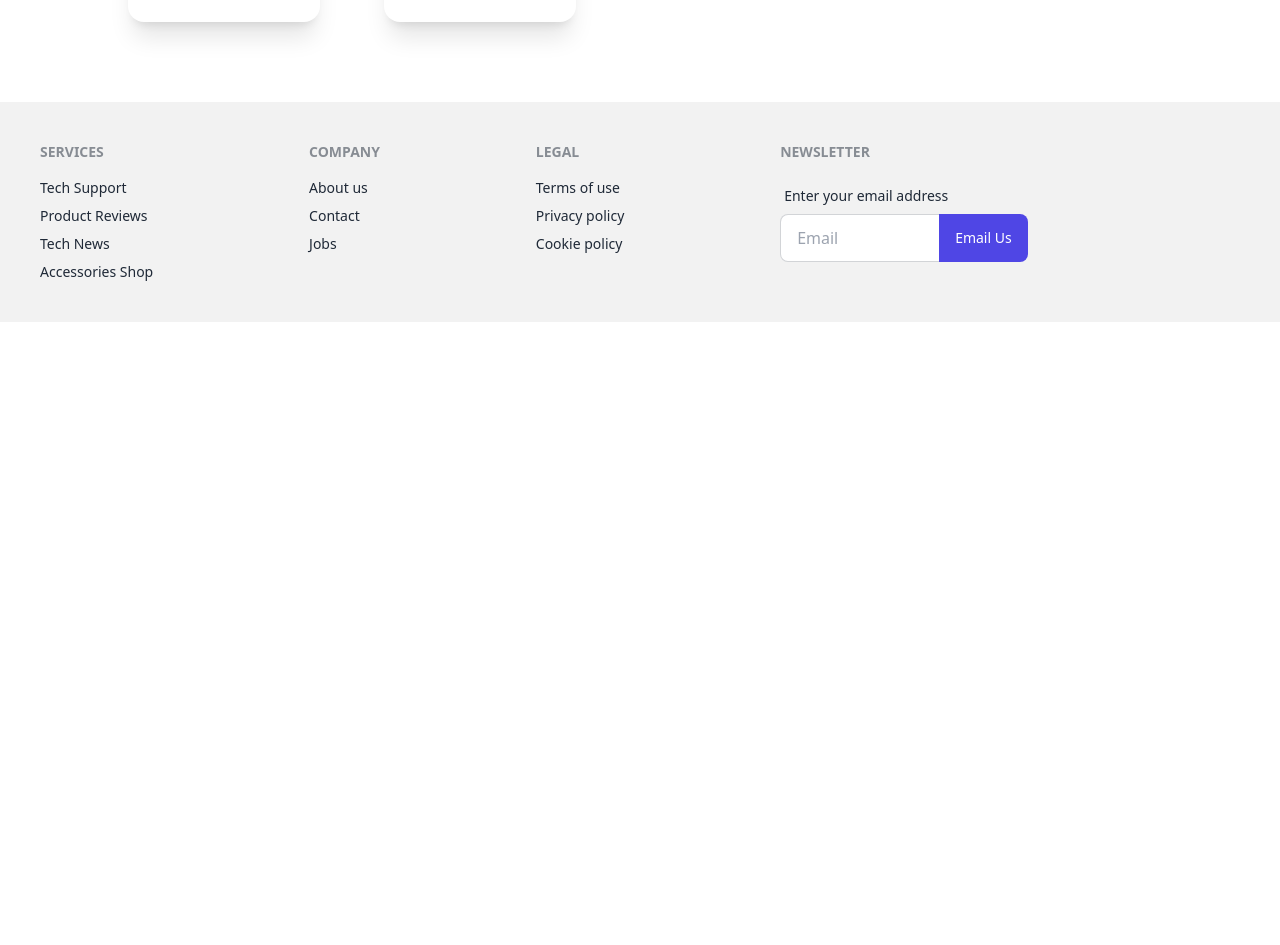
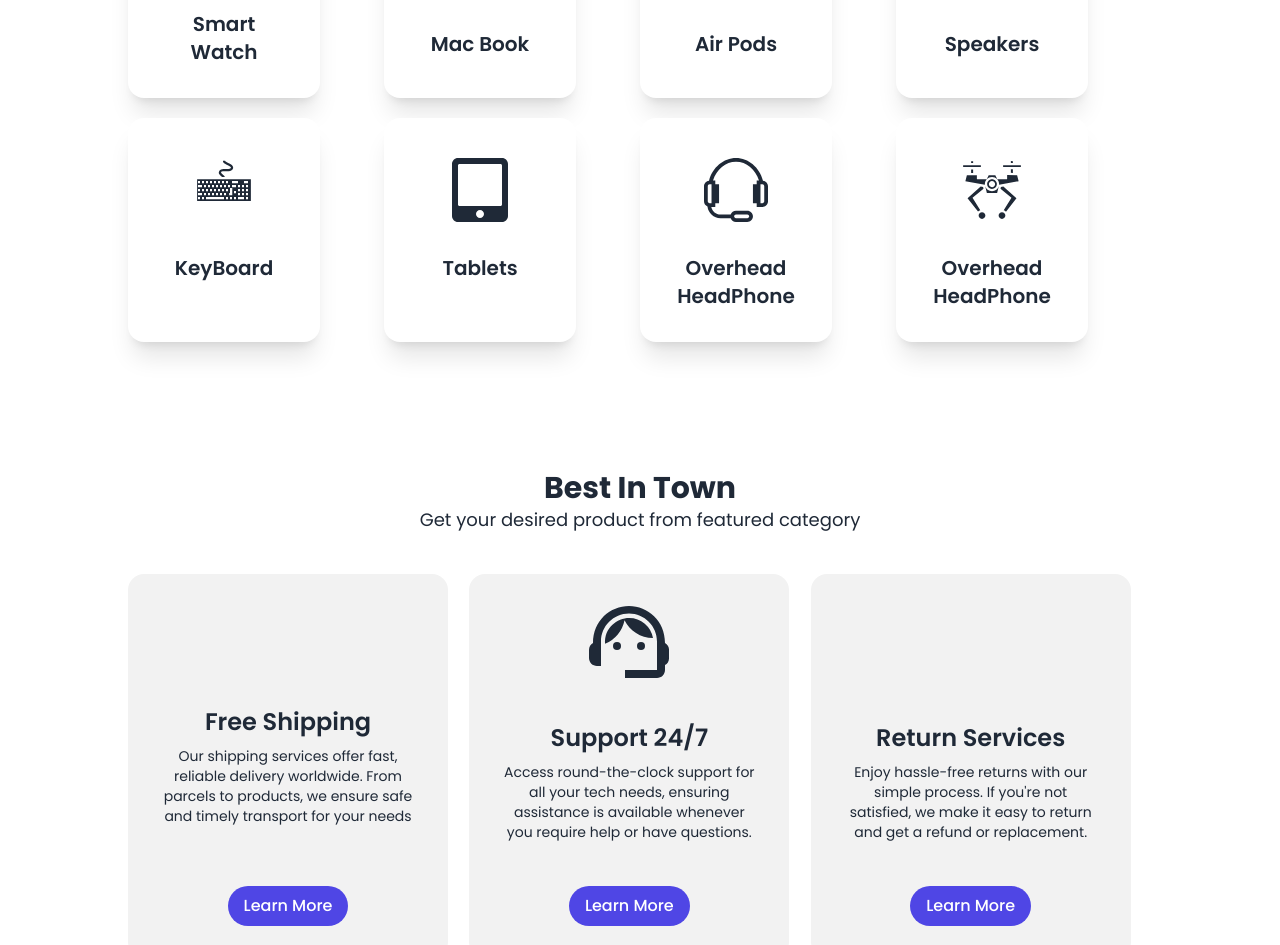
Before and after one commit to beenyamin/Assignment-10-Client, a React (Vite) app: page / in a window 1280 px wide. Shown: the part 785-1730 px from the top of the page. Before the commit the page ends 1107 px from the top, so only its background shows below. Built offline with nearby package versions, Linux system fonts and the light colour scheme; some icons are missing.

Commit message:
Added two extra sections in the home page

```diff
--- a/src/Components/Extra2Section/Extra2Section.jsx
+++ b/src/Components/Extra2Section/Extra2Section.jsx
@@ -1,37 +1,110 @@
 
 import {  BsSmartwatch } from 'react-icons/bs';
+import {  MdLaptopMac } from 'react-icons/md';
+import {  TbDeviceAirpods} from 'react-icons/tb';
+import {  BsSpeakerFill} from 'react-icons/bs';
+import {  GiKeyboard } from 'react-icons/gi';
+import {  FaTabletAlt} from 'react-icons/fa';
+import {  TfiHeadphoneAlt} from 'react-icons/tfi';
+import {  GiDeliveryDrone} from 'react-icons/gi';
+
+
 
 const Extra2Section = () => {
     return (
-        <div className='text-center justify-center'>
+        <div className='text-center justify-center mt-28 lg:mt-0'>
             <h2 className='font-bold text-3xl'>FEATURED CATEGORIES</h2>
             <p className='font-normal text-lg'>Get your desired product from featured category</p>
 
 
 
 
-      <div className="grid lg:grid-cols-4 grid-cols-2 mt-5">
+      <div className="grid lg:grid-cols-4 grid-cols-1 mt-5 pl-14 lg:pl-0 space-y-5 ">
 
             <div className="card w-48 bg-base-100 shadow-xl">
                 <figure className="px-10 pt-10 ">
-                <BsSmartwatch className=''></BsSmartwatch>
+                <BsSmartwatch className='w-52 h-16'></BsSmartwatch>
                 </figure>
                 <div className="card-body items-center text-center">
-                    <h2 className="card-title">Shoes!</h2>
+                    <h2 className="card-title">Smart Watch</h2>
                 </div>
             </div>
+
             <div className="card w-48 bg-base-100 shadow-xl">
                 <figure className="px-10 pt-10">
+
+                    <MdLaptopMac className='w-52 h-16'></MdLaptopMac>
                 </figure>
                 <div className="card-body items-center text-center">
-                    <h2 className="card-title">Shoes!</h2>
+                    <h2 className="card-title">Mac Book</h2>
                 </div>
             </div>
 
 
-      </div>
+            <div className="card w-48 bg-base-100 shadow-xl">
+                <figure className="px-10 pt-10">
+
+                  <TbDeviceAirpods className='w-52 h-16'></TbDeviceAirpods>
+                </figure>
+                <div className="card-body items-center text-center">
+                    <h2 className="card-title">Air Pods</h2>
+                </div>
+            </div>
 
 
+
+            <div className="card w-48 bg-base-100 shadow-xl">
+                <figure className="px-10 pt-10">
+
+
+                  <BsSpeakerFill className='w-52 h-16'></BsSpeakerFill>
+                </figure>
+                <div className="card-body items-center text-center">
+                    <h2 className="card-title">Speakers</h2>
+                </div>
+            </div>
+
+
+            <div className="card w-48 bg-base-100 shadow-xl">
+                <figure className="px-10 pt-10">
+                  <GiKeyboard className='w-52 h-16'></GiKeyboard>
+                </figure>
+                <div className="card-body items-center text-center">
+                    <h2 className="card-title">KeyBoard</h2>
+                </div>
+            </div>
+
+            <div className="card w-48 bg-base-100 shadow-xl">
+                <figure className="px-10 pt-10">
+                  <FaTabletAlt className='w-52 h-16'></FaTabletAlt>
+                </figure>
+                <div className="card-body items-center text-center">
+                    <h2 className="card-title">Tablets</h2>
+                </div>
+            </div>
+
+            <div className="card w-48 bg-base-100 shadow-xl">
+                <figure className="px-10 pt-10">
+                  <TfiHeadphoneAlt className='w-52 h-16'></TfiHeadphoneAlt>
+                </figure>
+                <div className="card-body items-center text-center">
+                    <h2 className="card-title">Overhead HeadPhone</h2>
+                </div>
+            </div>
+
+            <div className="card w-48 bg-base-100 shadow-xl">
+                <figure className="px-10 pt-10">
+
+                  <GiDeliveryDrone className='w-52 h-16'></GiDeliveryDrone>
+                </figure>
+                <div className="card-body items-center text-center">
+                    <h2 className="card-title">Overhead HeadPhone</h2>
+                </div>
+            </div>
+
+
+
+      </div>
         </div>
 
 
--- /dev/null
+++ b/src/Components/Extra2Section/ExtraOthers.jsx
@@ -0,0 +1,73 @@
+
+import {  LiaShippingFastSolid} from 'react-icons/lia';
+import {  MdSupportAgent} from 'react-icons/md';
+import {  PiKeyReturnFill} from 'react-icons/pi';
+
+
+const ExtraOthers = () => {
+    return (
+        <div>
+
+
+            <div className='text-center justify-center mt-28 lg:mt-32 '>
+                <h2 className='font-bold text-3xl'>Best In Town</h2>
+                <p className='font-normal text-lg'>Get your desired product from featured category</p>
+            </div>
+
+
+            <div className="grid lg:grid-cols-3 grid-cols-1 mt-5 lg:pl-0 space-y-5  ">
+
+                <div className="card bg-base-200 h-96 w-80 mt-5">
+                    <figure className="px-10 pt-5">
+                        <LiaShippingFastSolid className='w-52 h-20'></LiaShippingFastSolid>
+                    </figure>
+                    <div className="card-body items-center text-center">
+                        <h2 className=" text-2xl font-semibold">Free Shipping</h2>
+                        <p className="font-normal text-sm">Our shipping services offer fast, reliable delivery worldwide. From parcels to products, we ensure safe and timely transport for your needs</p>
+                        <div className="card-actions">
+                            <button className="px-4 py-2 rounded-full bg-indigo-600 text-white font-medium">Learn More</button>
+                        </div>
+                    </div>
+                </div>
+
+
+
+                <div className="card bg-base-200 h-96 w-80 ">
+                    <figure className="px-10 pt-5 ">
+                        <MdSupportAgent className='w-52 h-24'></MdSupportAgent>
+                    </figure>
+                    <div className="card-body items-center text-center">
+                        <h2 className=" text-2xl font-semibold"> Support 24/7 </h2>
+                        <p className="font-normal text-sm">Access round-the-clock support for all your tech needs, ensuring assistance is available whenever you require help or have questions.</p>
+                        <div className="card-actions">
+                            <button className="px-4 py-2 rounded-full bg-indigo-600 text-white font-medium">Learn More</button>
+                        </div>
+                    </div>
+                </div>
+
+                <div className="card bg-base-200 h-96 w-80">
+                    <figure className="px-10 pt-5 ">
+
+
+                        <PiKeyReturnFill className='w-52 h-24'></PiKeyReturnFill>
+
+                    </figure>
+                    <div className="card-body items-center text-center">
+                        <h2 className=" text-2xl font-semibold"> Return Services </h2>
+                        <p className="font-normal text-sm">Enjoy hassle-free returns with our simple process. If you're not satisfied, we make it easy to return and get a refund or replacement.</p>
+                        <div className="card-actions">
+                            <button className="px-4 py-2 rounded-full bg-indigo-600 text-white font-medium">Learn More</button>
+                        </div>
+                    </div>
+                </div>
+
+
+            </div>
+
+
+
+        </div>
+    );
+};
+
+export default ExtraOthers;
--- a/src/Components/Pages/Home.jsx
+++ b/src/Components/Pages/Home.jsx
@@ -1,6 +1,7 @@
 
 import Banner from '../Banner/Banner';
 import Extra2Section from '../Extra2Section/Extra2Section';
+import ExtraOthers from '../Extra2Section/ExtraOthers';
 
 
 const Home = () => {
@@ -9,6 +10,7 @@ const Home = () => {
 
             <Banner></Banner>
             <Extra2Section></Extra2Section>
+            <ExtraOthers></ExtraOthers>
 
         </div>
     );
--- a/src/Extra.js
+++ b/src/Extra.js
@@ -50,3 +50,17 @@ Add Product, My Cart,
 FEATURED CATEGORIES
 
 Get your desired product from featured category
+
+
+<div className="card bg-base-200 h-96 ">
+                    <figure className="px-10 pt-5">
+                        <LiaShippingFastSolid className='w-52 h-24'></LiaShippingFastSolid>
+                    </figure>
+                    <div className="card-body items-center text-center">
+                        <h2 className=" text-2xl font-semibold">Free Shipping</h2>
+                        <p className="font-normal text-sm">Our shipping services offer fast, reliable delivery worldwide. From parcels to products, we ensure safe and timely transport for your needs</p>
+                        <div className="card-actions">
+                            <button className="px-4 py-2 rounded-full bg-indigo-600 text-white font-medium">Learn More</button>
+                        </div>
+                    </div>
+                </div>
```
